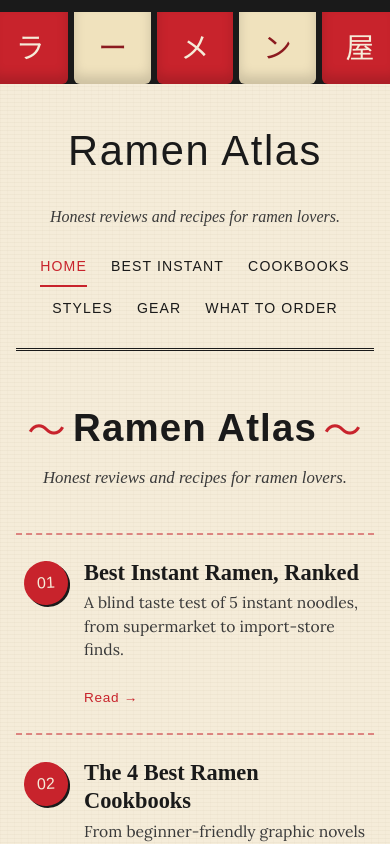
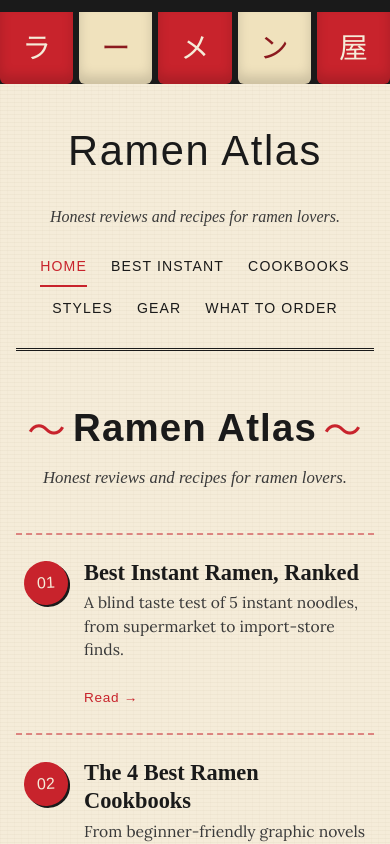
Before and after one commit to busternuts/ramen, a React (Vite) app: page /404 in a window 390 px wide. Shown: the top 844 px of the page. Built offline with nearby package versions, Linux system fonts and the light colour scheme; a web font is replaced by a local one.

Commit message:
Fix horizontal scroll: scope noren negative margins per breakpoint

```diff
--- a/src/App.css
+++ b/src/App.css
@@ -9,21 +9,33 @@
 }
 
 /* --- Noren curtain (hangs from a wood bar at the top of every page) --- */
+.noren-bar,
+.noren {
+  /* Extend to the edges of #root; each breakpoint has a different padding. */
+  margin-left: -1.5rem;
+  margin-right: -1.5rem;
+}
+
 .noren-bar {
   height: 12px;
   background: var(--ink);
-  margin: 0 -1.5rem;
 }
 
 .noren {
   display: grid;
   grid-template-columns: repeat(5, 1fr);
   gap: 6px;
-  margin: 0 -1.5rem 0;
-  padding: 0 0;
   background: var(--ink);
   height: 96px;
   align-items: stretch;
+}
+
+@media (max-width: 600px) {
+  .noren-bar,
+  .noren {
+    margin-left: -1rem;
+    margin-right: -1rem;
+  }
 }
 
 .noren span {
--- a/src/index.css
+++ b/src/index.css
@@ -25,6 +25,7 @@
 body {
   margin: 0;
   min-height: 100vh;
+  overflow-x: hidden;
   background-color: var(--paper);
   background-image:
     repeating-linear-gradient(
```
